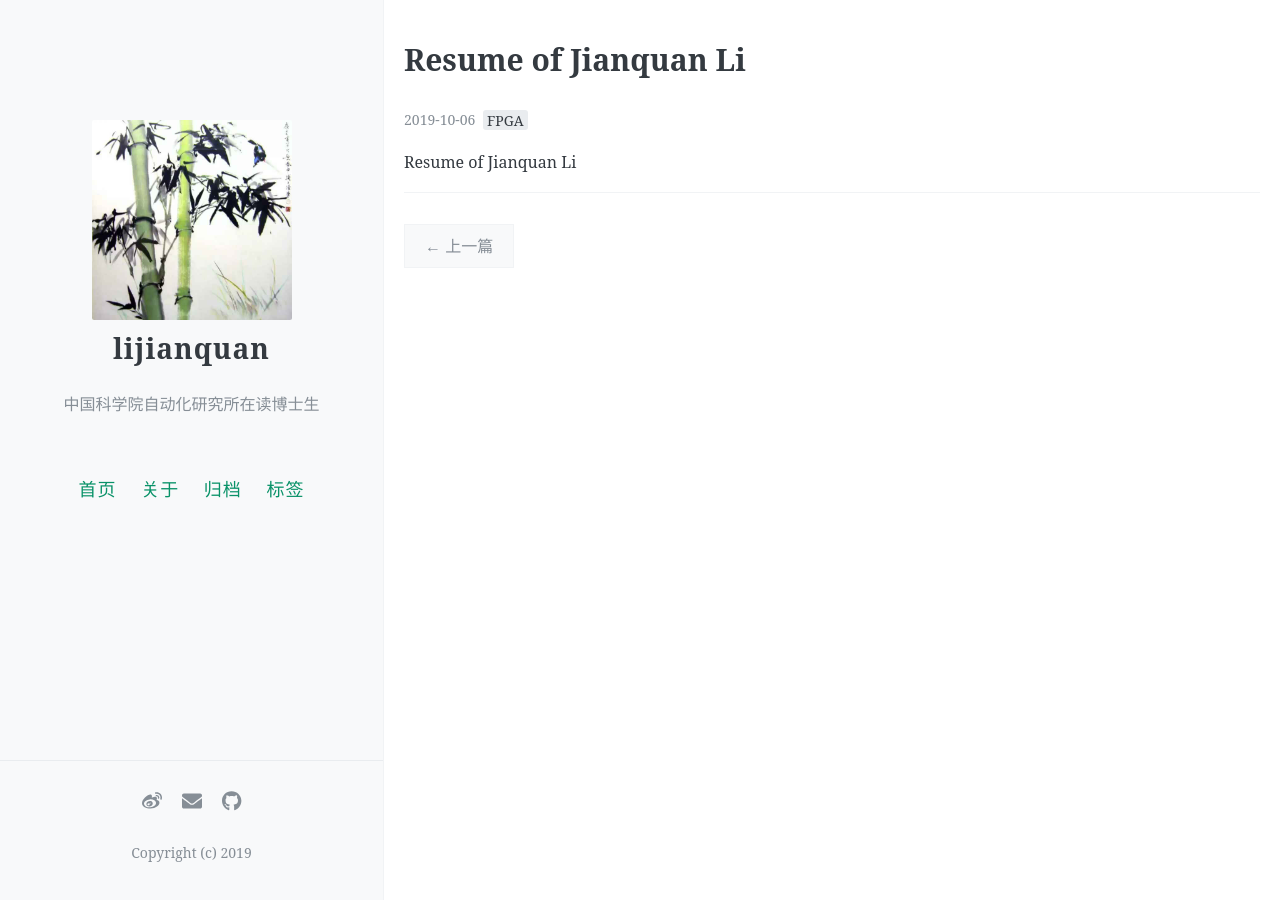
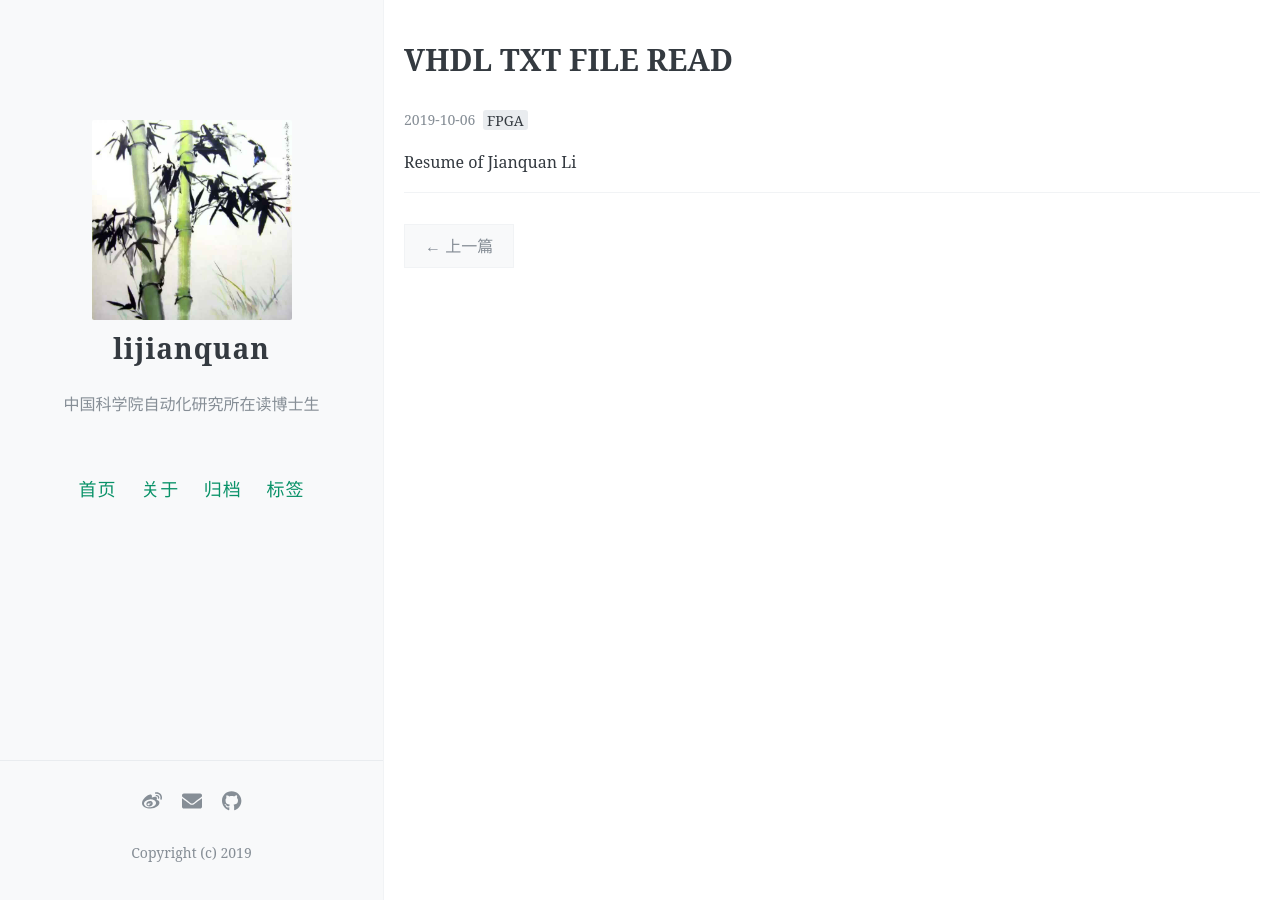
Before and after one commit to jianquanlee/lijianquan, a Jekyll site: the page built from _posts/2019-10-06-VHDL-TXT-FILE.md, in a window 1280 px wide. Built offline with Jekyll 4.4.1, drawn with Linux system fonts in a browser that asks for light colours; nearby versions of some CDN libraries; comment, search, counter and statistics services are not loaded.

Commit message:
resume new

```diff
--- a/_posts/2019-10-06-VHDL-TXT-FILE.md
+++ b/_posts/2019-10-06-VHDL-TXT-FILE.md
@@ -1,6 +1,6 @@
 ---
 layout: post
-title: Resume of Jianquan Li
+title: VHDL TXT FILE READ
 date: 2019-10-06
 Author: Jianquan Li
 tags: [FPGA]
```
